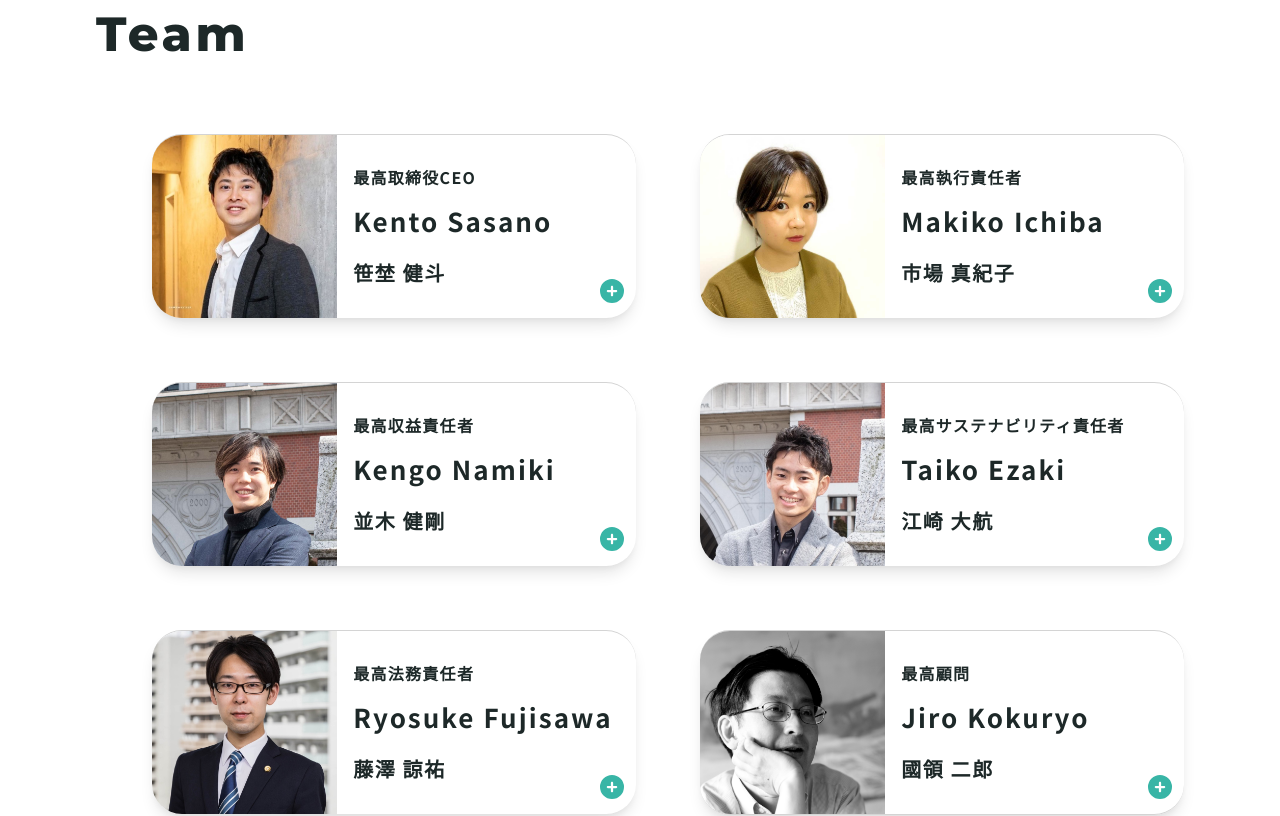
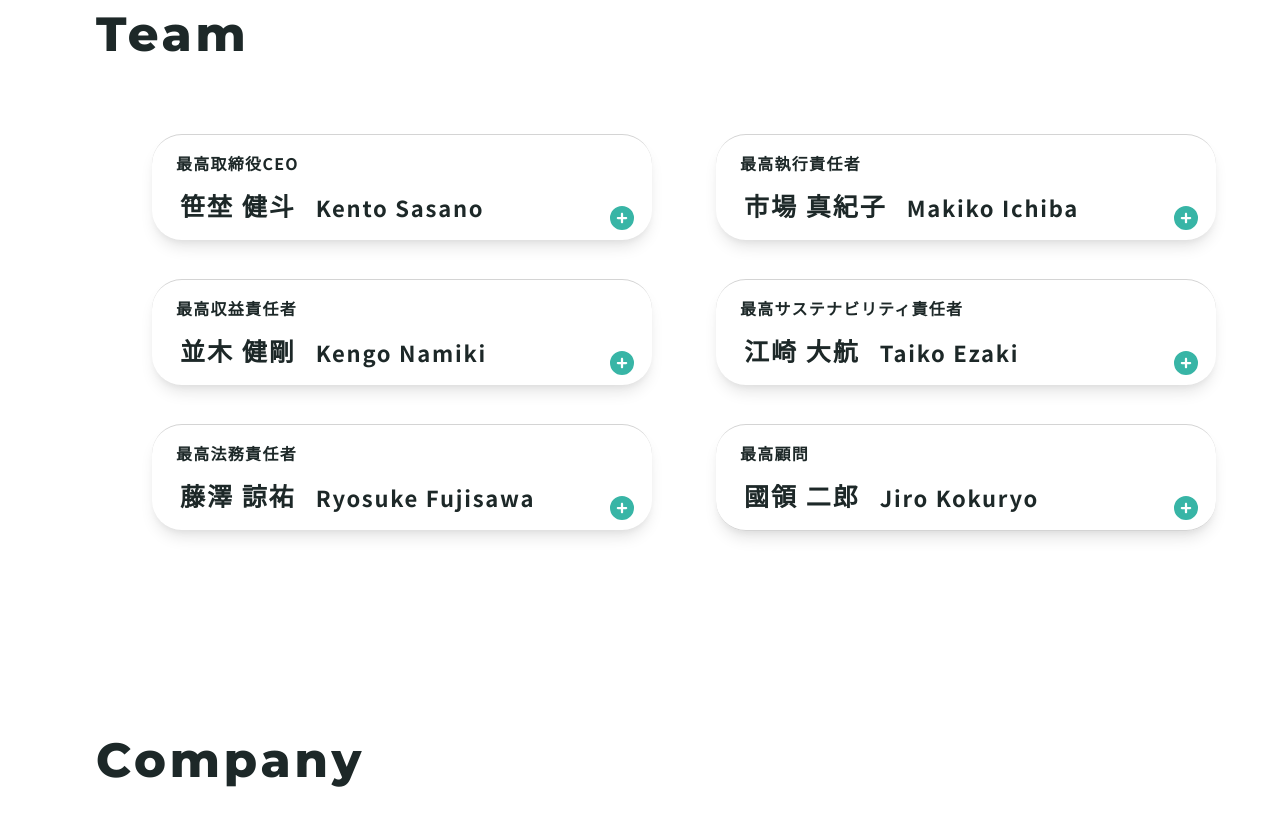
Before and after one commit to podev826/NEXT-scrumy-HP, a Next.js app: page /about in a window 1280 px wide. Shown: the part 1720-2536 px from the top of the page. Built offline with nearby package versions, Linux system fonts and the light colour scheme; no server answers.

Commit message:
[update]メンバーデザインを変更

```diff
--- a/src/features/about/Member.tsx
+++ b/src/features/about/Member.tsx
@@ -23,31 +23,35 @@ export const AboutMember: FC = () => {
       <ContentWrapper>
         <FadeInAnimation>
           <PrimaryTitle en="Team" />
-          <Box
-            mt={{ base: 8, md: 12, xl: 16 }}
-            pl={{ xl: 14 }}
-            overflowX={{ base: 'scroll', xl: 'visible' }}
-          >
+          <Box mt={{ base: 8, md: 12, xl: 16 }} px={{ xl: 14 }}>
             <Accordion
               allowToggle
               allowMultiple
-              w={{ base: 'calc((240px * 6) + (12px * 5))', xl: 'full' }}
-              display={{ base: 'flex', xl: 'grid' }}
+              w={'full'}
+              display={{ base: 'block', md: 'grid' }}
               pb="1px"
-              gridTemplateColumns={{ xl: 'repeat(2, 1fr)' }}
-              rowGap={{ base: 3, md: 4, xl: '5vw' }}
-              columnGap={{ base: 3, md: 4, xl: '5vw' }}
-              overflowX={{ base: 'scroll', xl: 'visible' }}
+              gridTemplateColumns={{ md: 'repeat(2, 1fr)' }}
+              rowGap={{ md: '3vw' }}
+              columnGap={{ md: '2vw', xl: '5vw' }}
+              justifyItems={'center'}
             >
               {MEMBER_LIST.map((item) => (
                 <AccordionItem
                   key={item.name}
-                  w={{ base: '240px', xl: 'full' }}
+                  w={{
+                    base: '60vw',
+                    md: '340px',
+                    lg: '410px',
+                    xl: '500px',
+                    '2xl': '550px',
+                  }}
                   _expanded={{ h: '500' }}
                   overflow={'hidden'}
                   shadow="lg"
-                  borderRadius="30px"
+                  borderRadius={{ base: '20px', sm: '30px' }}
                   mb={{ base: 'auto', xl: 'auto' }}
+                  mt={{ base: '7', lg: 0 }}
+                  mx={{ base: 'auto', lg: 0 }}
                 >
                   {({ isExpanded }) => (
                     <Box>
@@ -55,19 +59,15 @@ export const AboutMember: FC = () => {
                         w="full"
                         display={{ base: '', xl: 'flex' }}
                         alignContent={'center'}
-                        borderRadius={{ base: '0', md: '30px' }}
                       >
-                        <Box>
-                          <Image src={item.image} width="300px" alt="" />
-                        </Box>
                         <AccordionButton
                           p={0}
                           _hover={{ bg: 'base.100' }}
                           _focus={{ outline: 'none' }}
                         >
-                          <Box px={{ base: 4, xl: 4 }} w="full">
+                          <Box px={{ base: 3, xl: 4 }} w="full">
                             <Box
-                              py={{ base: 6, xl: 5 }}
+                              py={{ base: 3, md: 4 }}
                               display={{ base: 'flex' }}
                               flexDirection="column"
                               alignItems={'flex-start'}
@@ -75,39 +75,61 @@ export const AboutMember: FC = () => {
                               <Box display={'inline-block'}>
                                 <Text
                                   fontWeight="bold"
-                                  fontSize={{ base: 'sm', xl: 'md' }}
+                                  fontSize={{
+                                    base: '2.2vw',
+                                    md: 'sm',
+                                    lg: 'md',
+                                  }}
+                                  pl="2"
                                 >
                                   {item.position}
                                 </Text>
                               </Box>
-                              <Box display={'inline-block'} mt={3}>
+                              <Box
+                                display={'flex'}
+                                mt={3}
+                                ml="3"
+                                position="relative"
+                                alignItems="flex-end"
+                              >
+                                <Text
+                                  fontSize={{
+                                    base: '3.5vw',
+                                    sm: '2.8vw',
+                                    md: '20px',
+                                    lg: '25px',
+                                    xl: '25px',
+                                  }}
+                                  fontWeight="bold"
+                                  mr={{ base: '2vw', md: '5' }}
+                                >
+                                  {item.name}
+                                </Text>
                                 <Text
                                   fontWeight="bold"
-                                  fontSize={{ base: 'sm', lg: '26px' }}
+                                  fontSize={{
+                                    base: '2.8vw',
+                                    sm: '2.4vw',
+                                    md: '15px',
+                                    lg: '20px',
+                                    xl: '22px',
+                                  }}
                                 >
                                   {item.name_en}
                                 </Text>
-                              </Box>
-                              <Box
-                                w="full"
-                                display={{ base: 'flex' }}
-                                justifyContent={{ base: 'space-between' }}
-                                alignItems={{ base: 'flex-end' }}
-                                flexGrow={{ xl: 1 }}
-                                mt={{ base: 3 }}
-                              >
-                                <Text
-                                  fontSize={{ base: 'lg', xl: 'xl' }}
-                                  fontWeight="bold"
-                                >
-                                  {item.name}
-                                </Text>
                                 <Box
-                                  fontSize={{ base: 'xl', xl: '2xl' }}
+                                  fontSize={{ base: 14, sm: 'xl', xl: '2xl' }}
                                   color={'accent.100'}
-                                  position="relative"
-                                  top="5"
-                                  left="1"
+                                  position="absolute"
+                                  top={{ base: '2.5vw', sm: 2, md: 3 }}
+                                  left={{
+                                    base: '48vw',
+                                    sm: '50vw',
+                                    md: '270px',
+                                    lg: '340px',
+                                    xl: '430px',
+                                    '2xl': '470px',
+                                  }}
                                   transitionProperty="all"
                                   transitionTimingFunction="linear"
                                   transitionDuration="fast"
```
